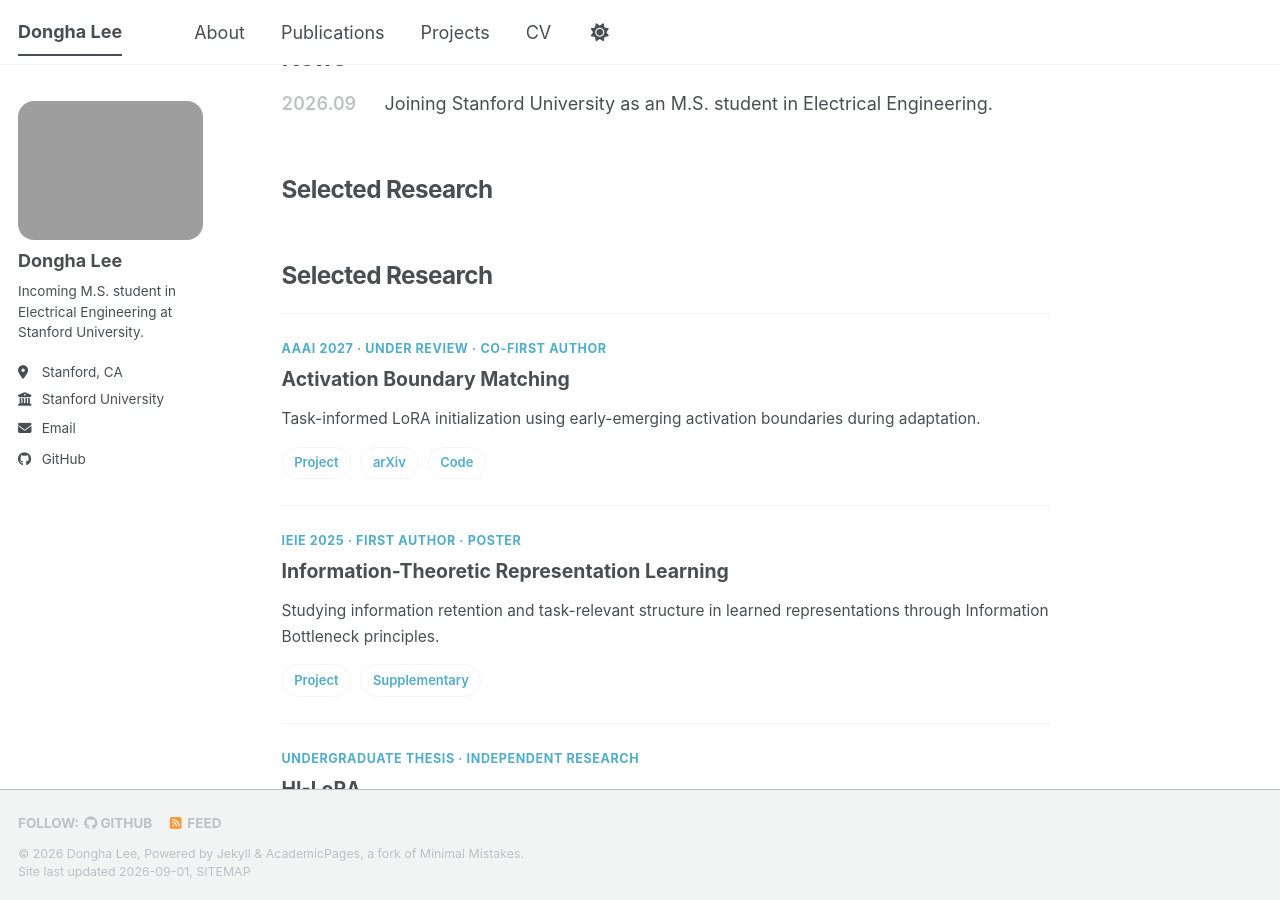
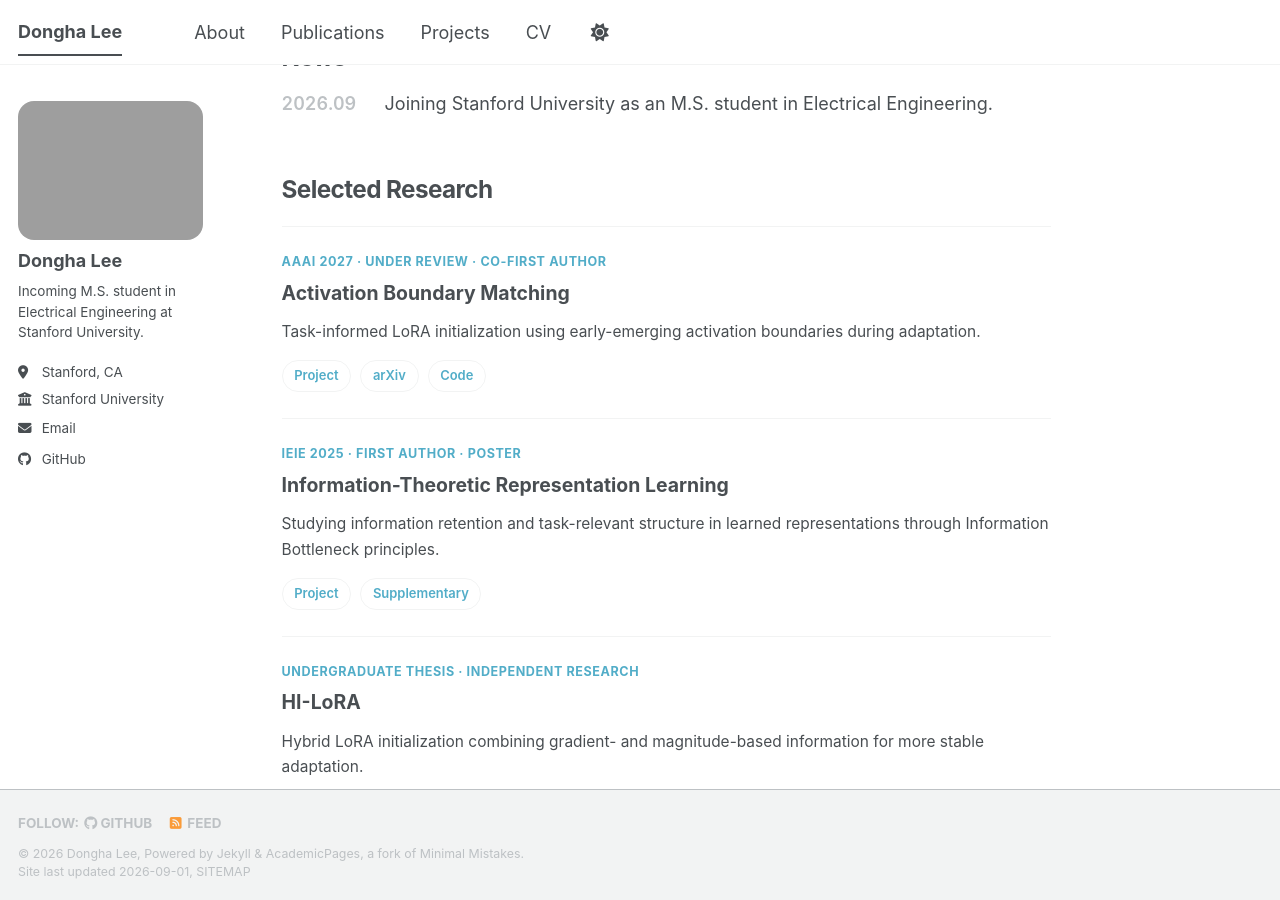
Before and after one commit to lee-research/lee-research.github.io, a Jekyll site: the page built from _pages/about.md, in a window 1280 px wide and 900 px high, scrolled down 632 px. Built offline with Jekyll 4.4.1, drawn with Linux system fonts in a browser that asks for light colours; a script bundle is joined from its source files by our own code; library files that are not in the unit come from our copies.

Commit message:
Update about.md

```diff
--- a/_pages/about.md
+++ b/_pages/about.md
@@ -64,7 +64,6 @@ and efficient adaptation.
   </li>
 </ul>
 
-## Selected Research
 
 <h2>Selected Research</h2>
 
```
